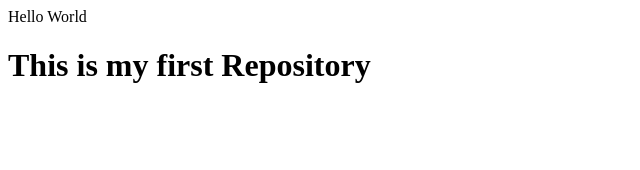
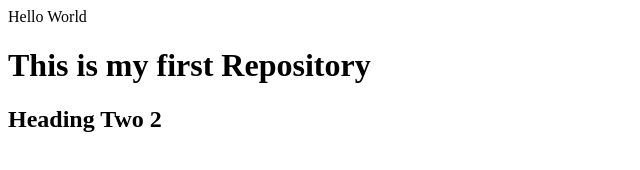
Before and after one commit to AtifShamim321/apnacollege-demo, a plain HTML site: page index.html in a window 1280 px wide. Shown: the whole page, without its empty margins (0-640 px from the left). Drawn offline with Linux system fonts and the light colour scheme.

Commit message:
Update index.html

```diff
--- a/index.html
+++ b/index.html
@@ -1,2 +1,3 @@
 <p>Hello World</p>
 <h1>This is my first Repository</h1>
+<h2>Heading Two 2</h2>
```
